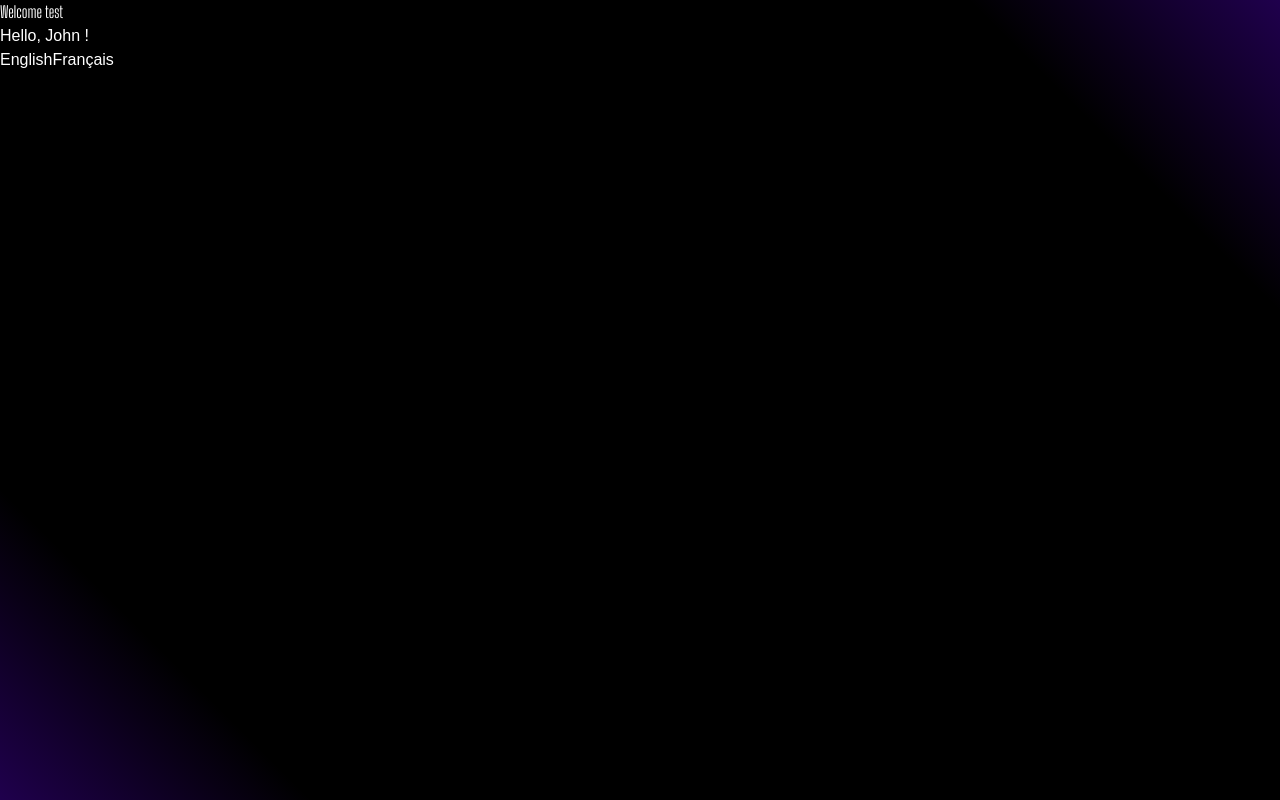
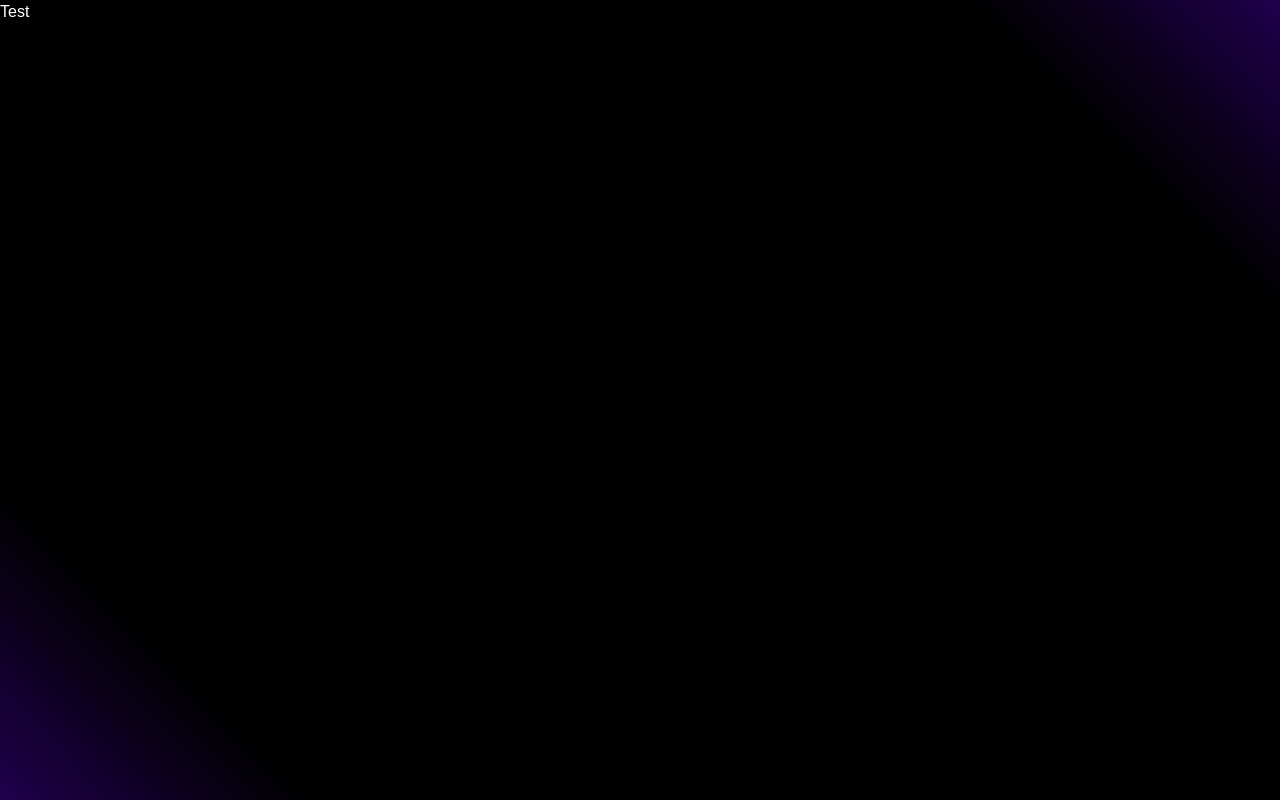
Before and after one commit to shureiki/test, a Next.js app: page / in a window 1280 px wide. Built offline with nearby package versions, Linux system fonts and the light colour scheme; a web font is replaced by a local one.

Commit message:
Remove i18n

```diff
--- a/package.json
+++ b/package.json
@@ -15,9 +15,9 @@
     "react-dom": "^19.0.0"
   },
   "devDependencies": {
-    "eslint": "^8",
+    "eslint": "^8.57.1",
     "eslint-config-next": "15.0.4",
-    "postcss": "^8",
-    "tailwindcss": "^3.4.1"
+    "postcss": "^8.4.49",
+    "tailwindcss": "^3.4.17"
   }
 }
--- a/src/contexts/locale.js
+++ /dev/null
@@ -1,55 +0,0 @@
-import React, { createContext, useContext, useState, useEffect } from 'react';
-
-import en from '@/lang/en.json';
-import fr from '@/lang/fr.json';
-
-const TranslationContext = createContext();
-
-const translations = {
-    en,
-    fr,
-};
-
-const translate = (lang, key, variables = {}) => {
-    const keys = key.split('.');
-    let text = translations[lang];
-
-    for (const k of keys) {
-        text = text?.[k];
-
-        if (!text) {
-            console.warn(`Missing translation for key "${key}" in language "${lang}"`);
-            return key;
-        }
-    }
-
-    return text.replace(/\{\{(.*?)\}\}/g, (_, variable) => variables[variable] || '');
-};
-
-export const TranslationProvider = ({ children }) => {
-    const [lang, setLang] = useState('en');
-
-    useEffect(() => {
-        const userLang = navigator.language.slice(0, 2);
-
-        const supportedLangs = Object.keys(translations);
-        const defaultLang = supportedLangs.includes(userLang) ? userLang : 'en';
-
-        setLang(localStorage.getItem('lang') || defaultLang);
-    }, []);
-
-    const changeLanguage = (newLang) => {
-        setLang(newLang);
-        localStorage.setItem('lang', newLang);
-    };
-
-    return (
-        <TranslationContext.Provider value={{ lang, translate, changeLanguage }}>
-            {children}
-        </TranslationContext.Provider>
-    );
-};
-
-export const useTranslation = () => {
-    return useContext(TranslationContext);
-};
--- a/src/lang/en.json
+++ /dev/null
@@ -1,5 +0,0 @@
-{
-    "welcome": "Welcome test",
-    "hello": "Hello, {{name}} !",
-    "test": "World !"
-}
--- a/src/lang/fr.json
+++ /dev/null
@@ -1,4 +0,0 @@
-{
-    "welcome": "Bienvenue",
-    "hello": "Bonjour, {{name}} !"
-  }
--- a/src/pages/_app.js
+++ b/src/pages/_app.js
@@ -1,10 +1,5 @@
-import { TranslationProvider } from '@/contexts/locale';
 import './globals.css';
 
 export default function App({ Component, pageProps }) {
-    return (
-        <TranslationProvider>
-            <Component {...pageProps} />
-        </TranslationProvider>
-    )
+    return <Component {...pageProps} />
 }
--- a/src/pages/_document.js
+++ b/src/pages/_document.js
@@ -2,7 +2,7 @@ import { Html, Head, Main, NextScript } from 'next/document'
 
 export default function Document() {
     return (
-        <Html lang='en' className='h-full bg-black'>
+        <Html lang='fr' className='h-full bg-black'>
             <Head />
             <body className='relative bg-black h-full'>
                 <Main />
--- a/src/pages/index.js
+++ b/src/pages/index.js
@@ -1,15 +1,7 @@
-import { useTranslation } from '@/contexts/locale';
-
 export default function Home() {
-  const { lang, translate, changeLanguage } = useTranslation();
-
   return (
     <div>
-      <h1>{translate(lang, 'welcome')}</h1>
-      <p>{translate(lang, 'hello', { name: 'John' })}</p>
-
-      <button onClick={() => changeLanguage('en')}>English</button>
-      <button onClick={() => changeLanguage('fr')}>Français</button>
+        <p>Test</p>
     </div>
   );
 }
--- a/tailwind.config.js
+++ b/tailwind.config.js
@@ -1,6 +1,6 @@
 /** @type {import('tailwindcss').Config} */
 module.exports = {
-    content: ["./src/**/**/*.{js,ts,jsx,tsx,mdx}"],
+    content: [ './src/**/**/*.{js,ts,jsx,tsx,mdx}' ],
     theme: {
         extend: {
             colors: {
```
Also changed, not shown: i18n.js (deleted, +0 -13 lines), 1 other file (tests, documents, lock files or other folders).
